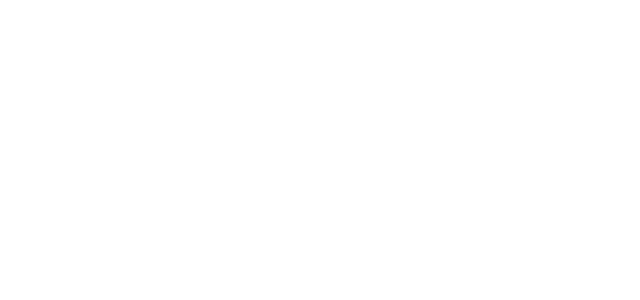
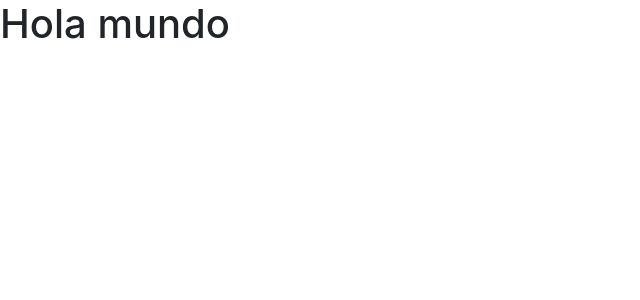
Before and after one commit to Armando-Lopez/pokedex, a React (Create React App) app: page / in a window 1280 px wide. Shown: the top 300 px of the page, without its empty margins (0-640 px from the left). Built offline with nearby package versions, Linux system fonts and the light colour scheme.

Commit message:
componentes creados

```diff
--- a/package.json
+++ b/package.json
@@ -6,8 +6,11 @@
     "@testing-library/jest-dom": "^4.2.4",
     "@testing-library/react": "^9.5.0",
     "@testing-library/user-event": "^7.2.1",
+    "axios": "^0.19.2",
+    "bootstrap": "^4.5.0",
     "react": "^16.13.1",
     "react-dom": "^16.13.1",
+    "react-router-dom": "^5.2.0",
     "react-scripts": "3.4.1"
   },
   "scripts": {
--- a/public/index.html
+++ b/public/index.html
@@ -8,36 +8,14 @@
   <meta name="theme-color" content="#000000" />
   <meta name="description" content="Web site created using create-react-app" />
   <link rel="apple-touch-icon" href="%PUBLIC_URL%/logo192.png" />
-  <!--
-      manifest.json provides metadata used when your web app is installed on a
-      user's mobile device or desktop. See https://developers.google.com/web/fundamentals/web-app-manifest/
-    -->
-  <link rel="manifest" href="%PUBLIC_URL%/manifest.json" />
-  <!--
-      Notice the use of %PUBLIC_URL% in the tags above.
-      It will be replaced with the URL of the `public` folder during the build.
-      Only files inside the `public` folder can be referenced from the HTML.
-
-      Unlike "/favicon.ico" or "favicon.ico", "%PUBLIC_URL%/favicon.ico" will
-      work correctly both with client-side routing and a non-root public URL.
-      Learn how to configure a non-root public URL by running `npm run build`.
-    -->
+  <link rel="stylesheet" href="https://use.fontawesome.com/releases/v5.13.0/css/all.css"
+    integrity="sha384-Bfad6CLCknfcloXFOyFnlgtENryhrpZCe29RTifKEixXQZ38WheV+i/6YWSzkz3V" crossorigin="anonymous">
   <title>Pokedex</title>
 </head>
 
 <body>
   <noscript>You need to enable JavaScript to run this app.</noscript>
   <div id="root"></div>
-  <!--
-      This HTML file is a template.
-      If you open it directly in the browser, you will see an empty page.
-
-      You can add webfonts, meta tags, or analytics to this file.
-      The build step will place the bundled scripts into the <body> tag.
-
-      To begin the development, run `npm start` or `yarn start`.
-      To create a production bundle, use `npm run build` or `yarn build`.
-    -->
 </body>
 
 </html>
--- a/src/index.js
+++ b/src/index.js
@@ -1,6 +1,7 @@
 import React from 'react';
 import ReactDOM from 'react-dom';
-import App from './App';
+import App from './pages/App';
+import 'bootstrap/dist/css/bootstrap.min.css'
 
 ReactDOM.render(
   <React.StrictMode>
--- a/src/App.js
+++ b/src/pages/App.js
@@ -3,6 +3,7 @@
 function App() {
   return (
     <div className="App">
+      <h1>Hola mundo</h1>
     </div>
   );
 }
```
Also changed, not shown: src/components/CardPokemon.js (added), src/components/ContainerPokemon.js (added), src/components/DatePokemon.js (added), src/components/EvolutionPokemon.js (added), src/components/ProfilePokemon.js (added), src/components/SearchPokemons.js (added), src/pages/InfoPokemon.js (added), 2 other files (tests, documents, lock files or other folders).
